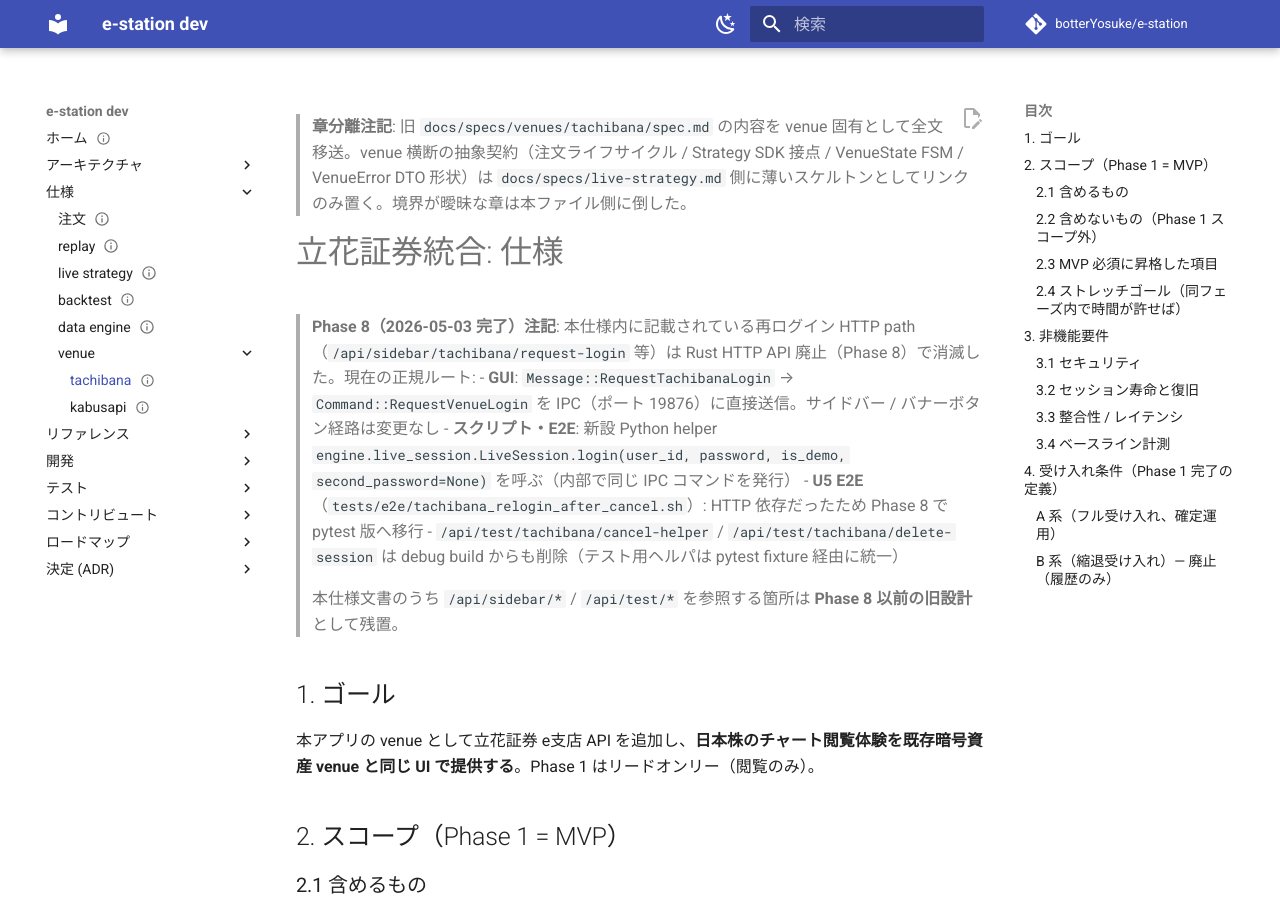
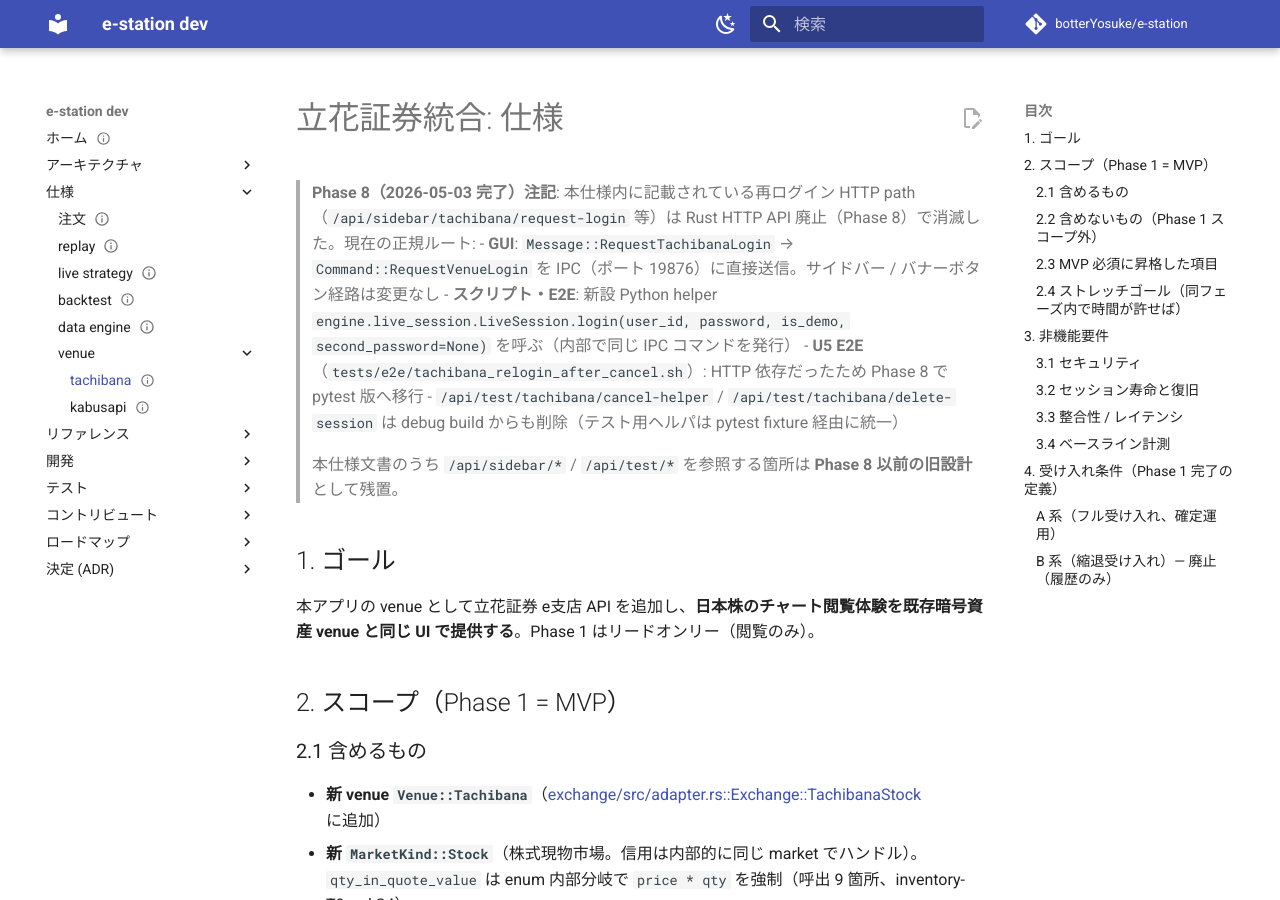
Before and after one commit to botterYosuke/e-station, an MkDocs documentation site: the page built from docs/specs/venues/tachibana.md, in a window 1280 px wide and 900 px high. Built offline with MkDocs 1.6.1 and Material for MkDocs 9.7.7, drawn with Linux system fonts in a browser that asks for light colours; comment, search, counter and statistics services are not loaded.

Commit message:
doc: remove stale migration notes (章分離注記 / 章分割の注記)
These blockquotes were useful during migration but now that files
are in place they are just noise. Remove from tachibana.md,
tachibana-adapter.md, reference/external-apis/tachibana.md, and
specs/data-engine.md.

Co-Authored-By: Claude Sonnet 4.6 <noreply@anthropic.com>

```diff
--- a/docs/specs/venues/tachibana.md
+++ b/docs/specs/venues/tachibana.md
@@ -5,8 +5,6 @@ migrated_from:
   - docs/✅tachibana/spec.md
 source_commit: 236c0d2
 ---
-
-> **章分離注記**: 旧 `docs/specs/venues/tachibana/spec.md` の内容を venue 固有として全文移送。venue 横断の抽象契約（注文ライフサイクル / Strategy SDK 接点 / VenueState FSM / VenueError DTO 形状）は `docs/specs/live-strategy.md` 側に薄いスケルトンとしてリンクのみ置く。境界が曖昧な章は本ファイル側に倒した。
 
 # 立花証券統合: 仕様
 
```
Also changed, not shown: docs/architecture/modules/tachibana-adapter.md (+0 -2 lines), docs/reference/external-apis/tachibana.md (+0 -2 lines), docs/specs/data-engine.md (+0 -2 lines).
